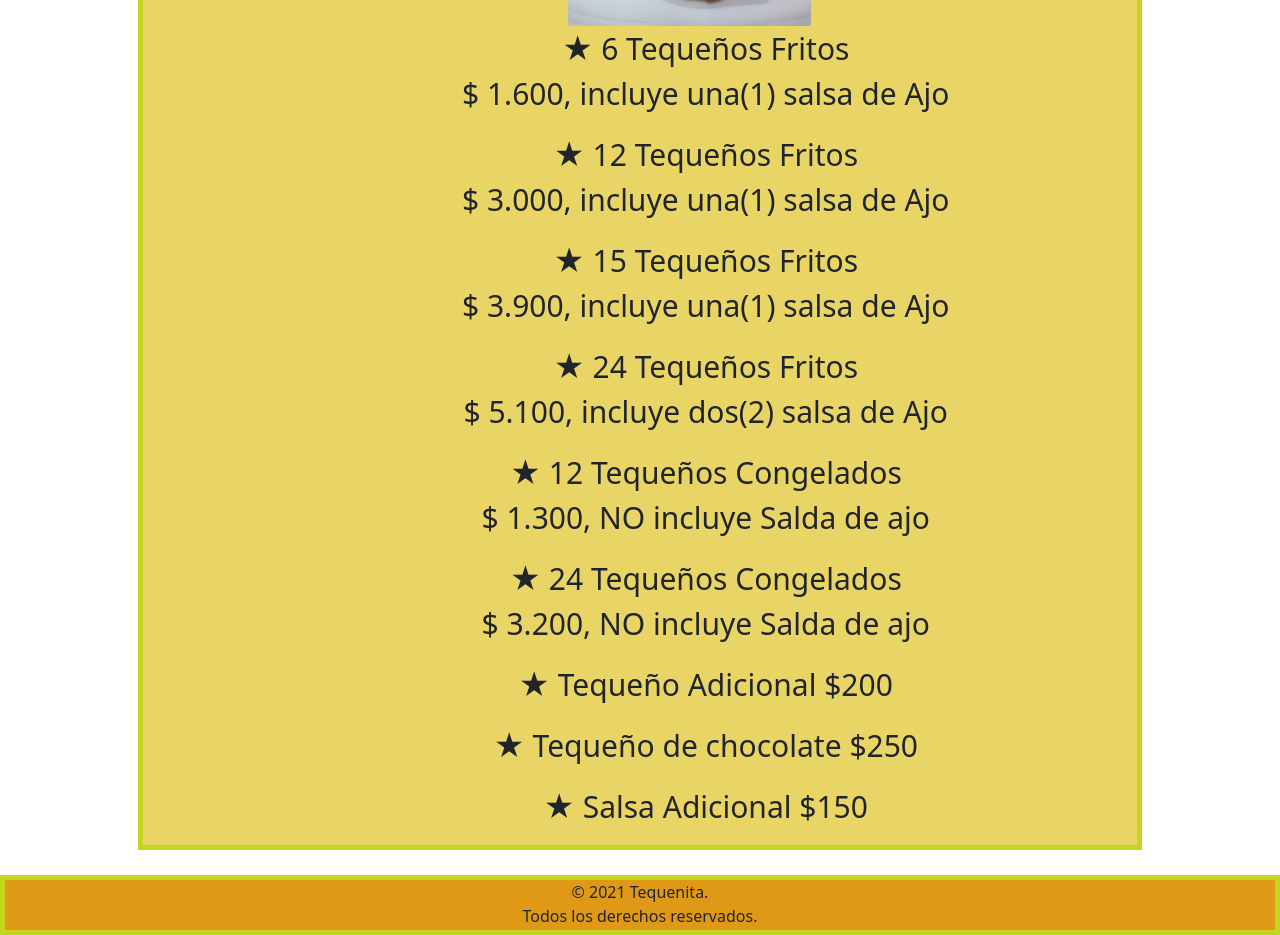
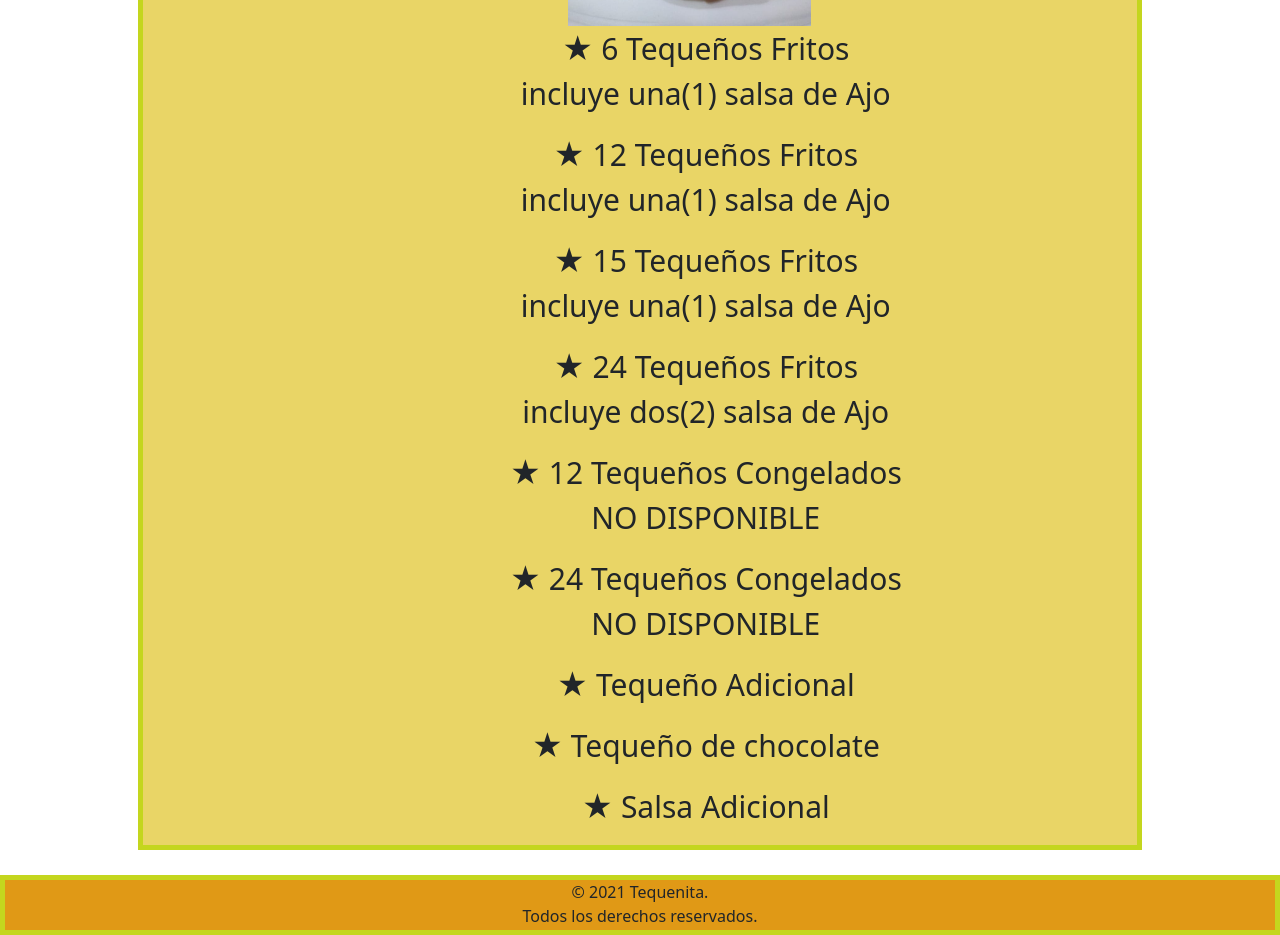
Before and after one commit to PROYECTO-BA-MULTIPLICA-2-0/proyecto, a plain HTML site: page SECCIONES/Menu.html in a window 1280 px wide. Shown: the part 760-1695 px from the top of the page. Drawn offline with nearby package versions, Linux system fonts and the light colour scheme.

Commit message:
Update Menu.html
Modificado

```diff
--- a/SECCIONES/Menu.html
+++ b/SECCIONES/Menu.html
@@ -56,15 +56,15 @@
       <img class="imagen_menu" src="../imagenes/imagenmenu.jpg" alt="menu">
 
         <ul>
-          <p class="contenido"> ★ 6 Tequeños Fritos<br>$ 1.600, incluye una(1) salsa de Ajo</p>
-          <p class="contenido"> ★ 12 Tequeños Fritos<br>$ 3.000, incluye una(1) salsa de Ajo</p>
-          <p class="contenido"> ★ 15 Tequeños Fritos<br>$ 3.900, incluye una(1) salsa de Ajo</p>
-          <p class="contenido"> ★ 24 Tequeños Fritos<br>$ 5.100, incluye dos(2) salsa de Ajo</p>
-          <p class="contenido"> ★ 12 Tequeños Congelados<br>$ 1.300, NO incluye Salda de ajo</p>
-          <p class="contenido"> ★ 24 Tequeños Congelados<br>$ 3.200, NO incluye Salda de ajo</p>
-          <p class="contenido"> ★ Tequeño Adicional $200</p>
-          <p class="contenido"> ★ Tequeño de chocolate $250</p>
-          <p class="contenido"> ★ Salsa Adicional $150 </p>
+          <p class="contenido"> ★ 6 Tequeños Fritos<br> incluye una(1) salsa de Ajo</p>
+          <p class="contenido"> ★ 12 Tequeños Fritos<br> incluye una(1) salsa de Ajo</p>
+          <p class="contenido"> ★ 15 Tequeños Fritos<br> incluye una(1) salsa de Ajo</p>
+          <p class="contenido"> ★ 24 Tequeños Fritos<br> incluye dos(2) salsa de Ajo</p>
+          <p class="contenido"> ★ 12 Tequeños Congelados<br> NO DISPONIBLE </p>
+          <p class="contenido"> ★ 24 Tequeños Congelados<br>NO DISPONIBLE </p>
+          <p class="contenido"> ★ Tequeño Adicional </p>
+          <p class="contenido"> ★ Tequeño de chocolate </p>
+          <p class="contenido"> ★ Salsa Adicional </p>
         </ul>
 
 
```
